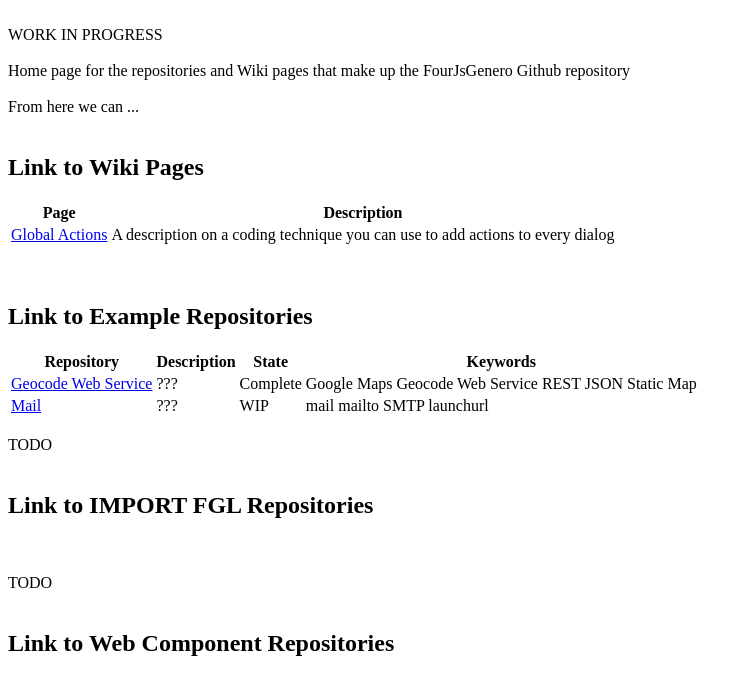
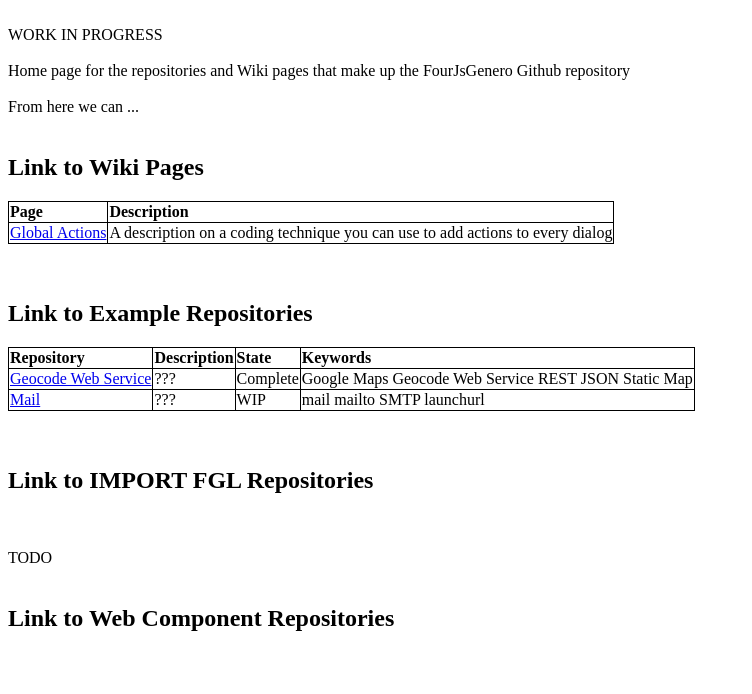
Before and after one commit to FourjsGenero/FourjsGenero.github.io, a plain HTML site: page index.html in a window 1280 px wide. Shown: the whole page, without its empty margins (0-752 px from the left). Drawn offline with Linux system fonts and the light colour scheme.

Commit message:
Update index.html

```diff
--- a/index.html
+++ b/index.html
@@ -1,4 +1,17 @@
 <html>
+  <head>
+    <style>
+table {
+    border-collapse: collapse;
+}
+table, th, td {
+    border: 1px solid black;
+}
+th {
+    text-align: left;
+}
+    </style>
+  </head>
   <body>
     <br>WORK IN PROGRESS
     <br>
@@ -18,7 +31,6 @@
       <tr><td><a href="https://github.com/FourjsGenero/ex_geocode">Geocode Web Service</a></td><td>???</td><td>Complete</td><td>Google Maps Geocode Web Service REST JSON Static Map</td></tr>
       <tr><td><a href="https://github.com/FourjsGenero/ex_mail">Mail</a></td><td>???</td><td>WIP</td><td>mail mailto SMTP launchurl</td></tr>
     </table>
-    <br>TODO
     <br>
     <br><h2>Link to IMPORT FGL Repositories</h2>
     <br>
```
